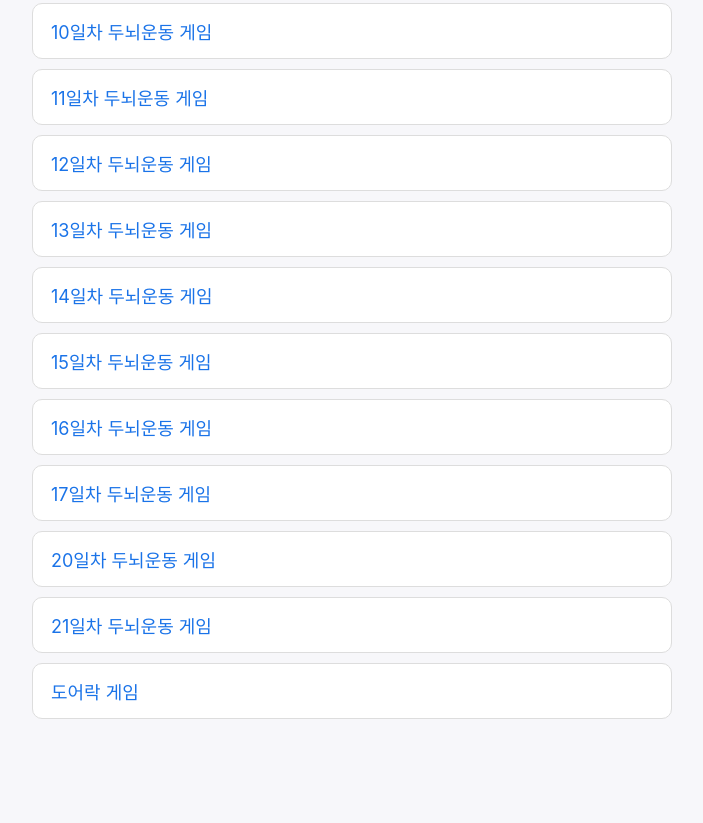
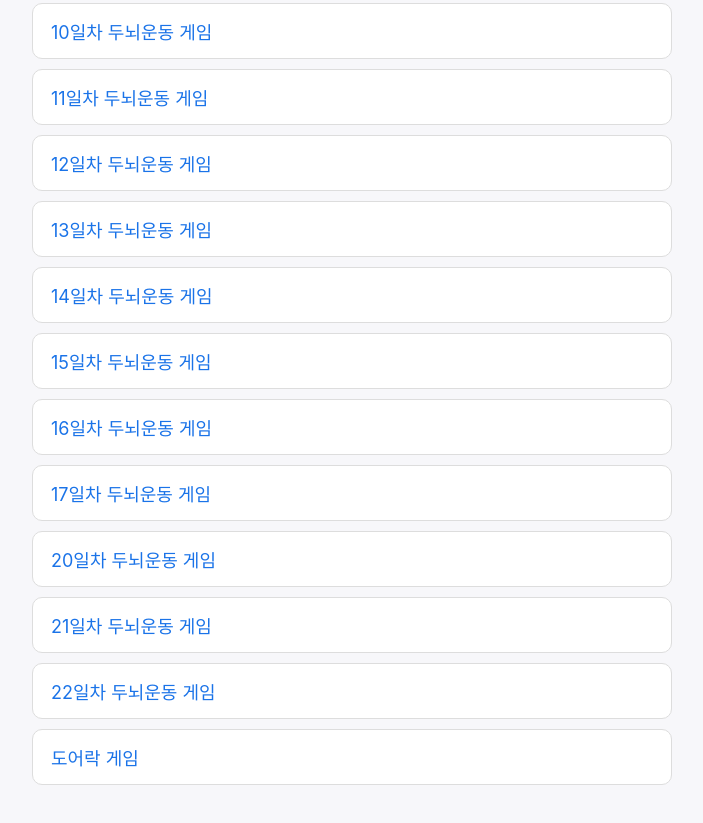
Before and after one commit to playground-brain/brain-exercise-games, a plain HTML site: page index.html in a window 1280 px wide. Shown: the part 738-1561 px from the top of the page, without its empty margins (288-991 px from the left). Before the commit the page ends 1497 px from the top, so only its background shows below. Drawn offline with Linux system fonts and the light colour scheme.

Commit message:
Add Day 22 link to index

```diff
--- a/index.html
+++ b/index.html
@@ -37,6 +37,7 @@
   <li><a href="day-17.html">17일차 두뇌운동 게임</a></li>
   <li><a href="day-20.html">20일차 두뇌운동 게임</a></li>
   <li><a href="day-21.html">21일차 두뇌운동 게임</a></li>
+  <li><a href="day-22.html">22일차 두뇌운동 게임</a></li>
   <li><a href="door-lock.html">도어락 게임</a></li>
 </ul>
 </body>
```
